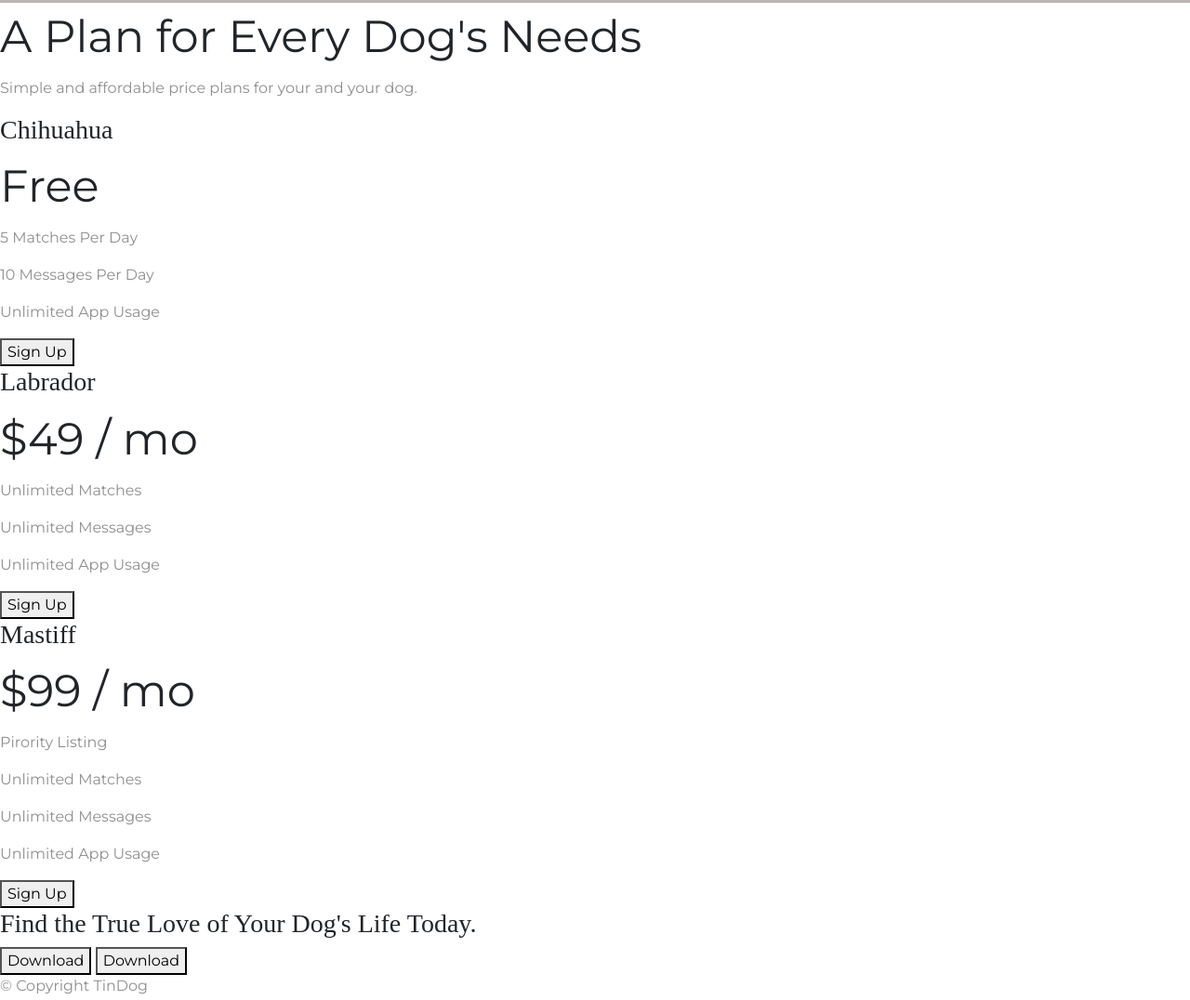
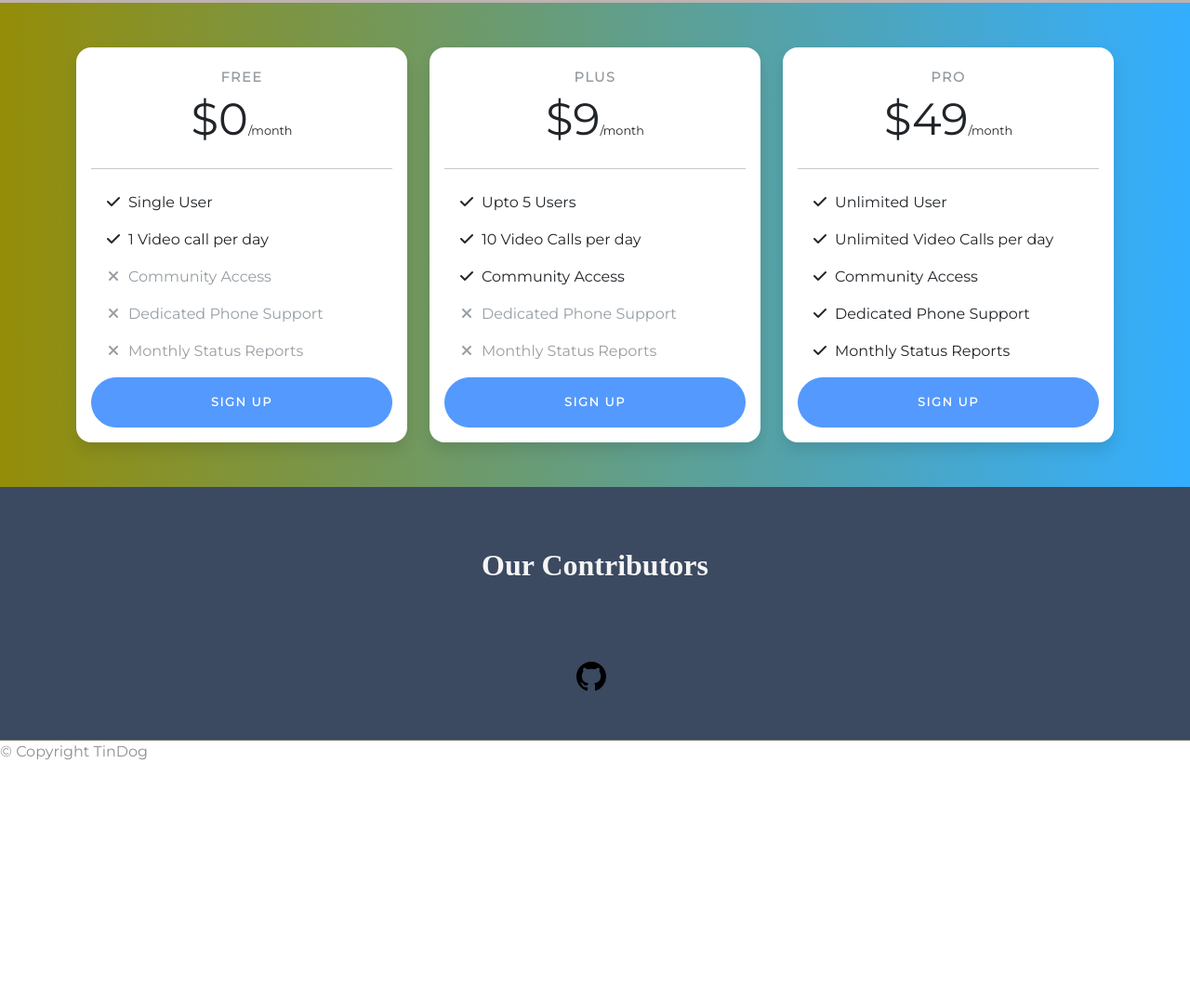
Before and after one commit to thisisamanmishra/Tindog, a plain HTML site: page index.html in a window 1280 px wide. Shown: the part 2036-3112 px from the top of the page at 93% size. After the commit the page ends 2873 px from the top, so only its background shows below. Drawn offline with nearby package versions, Linux system fonts and the light colour scheme; no server answers.

Commit message:
pricing-section-added and contributors section added

```diff
--- a/css/styles.css
+++ b/css/styles.css
@@ -98,3 +98,125 @@ h3{
   width: 15%;
   margin: 20px 20px 15px;
 }
+section.pricing {
+  background: #948d08;
+  background: linear-gradient(to right, #948d08, #33AEFF);
+}
+
+.pricing .card {
+  border: none;
+  border-radius: 1rem;
+  transition: all 0.2s;
+  box-shadow: 0 0.5rem 1rem 0 rgba(0, 0, 0, 0.1);
+}
+
+.pricing hr {
+  margin: 1.5rem 0;
+}
+
+.pricing .card-title {
+  margin: 0.5rem 0;
+  font-size: 0.9rem;
+  letter-spacing: .1rem;
+  font-weight: bold;
+}
+
+.pricing .card-price {
+  font-size: 3rem;
+  margin: 0;
+}
+
+.pricing .card-price .period {
+  font-size: 0.8rem;
+}
+
+.pricing ul li {
+  margin-bottom: 1rem;
+}
+
+.pricing .text-muted {
+  opacity: 0.7;
+}
+
+.pricing .btn {
+  font-size: 80%;
+  border-radius: 5rem;
+  letter-spacing: .1rem;
+  font-weight: bold;
+  padding: 1rem;
+  opacity: 0.7;
+  transition: all 0.2s;
+}
+
+/* Hover Effects on Card */
+
+@media (min-width: 992px) {
+  .pricing .card:hover {
+    margin-top: -.25rem;
+    margin-bottom: .25rem;
+    box-shadow: 0 0.5rem 1rem 0 rgba(0, 0, 0, 0.3);
+  }
+
+  .pricing .card:hover .btn {
+    opacity: 1;
+  }
+}
+.contributors-container {
+  display: flex;
+  flex-direction: column;
+  justify-content: center;
+  align-items: center;
+  background-color: #3b4961;
+  padding-bottom: 2.75rem;
+  border-bottom: 1px solid gray;
+}
+
+.contributors-container h1 {
+  color: whitesmoke;
+  text-align: center;
+  font-size: 2rem;
+  font-weight: 600;
+  margin: 2.5rem 0;
+}
+
+.contributors {
+  display: flex;
+  flex-direction: row;
+  justify-content: center;
+  align-items: center;
+  flex-wrap: wrap;
+  gap: 1rem;
+  margin: 0 8%;
+}
+
+.avatar {
+  border-radius: 50%;
+  width: 4rem;
+}
+
+.contribute-btn {
+  display: flex;
+  align-items: center;
+  color: whitesmoke;
+  padding: 5px 10px;
+  border-radius: 20px;
+  font-size: 1.25rem;
+  font-weight: 700;
+  margin-top: 3rem;
+  letter-spacing: 1.5px;
+  background-color: #003479;
+}
+
+.contribute-btn img {
+  width: 2.2rem;
+  color: black;
+  margin-right: 5px;
+}
+.contributors {
+margin-top: 20px;
+margin-bottom: 20px;
+}
+
+.contributors-container {
+padding-top: 20px;
+}
--- a/index.html
+++ b/index.html
@@ -13,6 +13,7 @@
   <script src="https://kit.fontawesome.com/aee3f58ecb.js" crossorigin="anonymous"></script>
 
   <script src="https://cdn.jsdelivr.net/npm/bootstrap@5.2.0-beta1/dist/js/bootstrap.bundle.min.js" integrity="sha384-pprn3073KE6tl6bjs2QrFaJGz5/SUsLqktiwsUTF55Jfv3qYSDhgCecCxMW52nD2" crossorigin="anonymous"></script>
+  <script src="./js/index.js"></script>
 
 </head>
 
@@ -132,53 +133,96 @@
 
   <!-- Pricing -->
 
-  <section id="pricing">
-
-    <h2>A Plan for Every Dog's Needs</h2>
-    <p>Simple and affordable price plans for your and your dog.</p>
-
-
-    <h3>Chihuahua</h3>
-    <h2>Free</h2>
-    <p>5 Matches Per Day</p>
-    <p>10 Messages Per Day</p>
-    <p>Unlimited App Usage</p>
-    <button type="button">Sign Up</button>
-
-
-    <h3>Labrador</h3>
-    <h2>$49 / mo</h2>
-    <p>Unlimited Matches</p>
-    <p>Unlimited Messages</p>
-    <p>Unlimited App Usage</p>
-    <button type="button">Sign Up</button>
-
-
-    <h3>Mastiff</h3>
-    <h2>$99 / mo</h2>
-    <p>Pirority Listing</p>
-    <p>Unlimited Matches</p>
-    <p>Unlimited Messages</p>
-    <p>Unlimited App Usage</p>
-    <button type="button">Sign Up</button>
-
-  </section>
-
-
-  <!-- Call to Action -->
-
-  <section id="cta">
-
-    <h3>Find the True Love of Your Dog's Life Today.</h3>
-    <button type="button">Download</button>
-    <button type="button">Download</button>
-
+  <section class="pricing py-5">
+    <div class="container">
+      <div class="row">
+        <!-- Free Tier -->
+        <div class="col-lg-4">
+          <div class="card mb-5 mb-lg-0">
+            <div class="card-body">
+              <h5 class="card-title text-muted text-uppercase text-center">Free</h5>
+              <h6 class="card-price text-center">$0<span class="period">/month</span></h6>
+              <hr>
+              <ul class="fa-ul">
+                <li><span class="fa-li"><i class="fas fa-check"></i></span>Single User</li>
+                <li><span class="fa-li"><i class="fas fa-check"></i></span>1 Video call per day</li>
+                  <li class="text-muted"><span class="fa-li"><i class="fas fa-times"></i></span>Community Access</li>
+                <li class="text-muted"><span class="fa-li"><i class="fas fa-times"></i></span>Dedicated
+                  Phone Support</li>
+                <li class="text-muted"><span class="fa-li"><i class="fas fa-times"></i></span>Monthly Status
+                  Reports</li>
+              </ul>
+              <div class="d-grid">
+                <a href="#" class="btn btn-primary text-uppercase">Sign Up</a>
+              </div>
+            </div>
+          </div>
+        </div>
+        <!-- Plus Tier -->
+        <div class="col-lg-4">
+          <div class="card mb-5 mb-lg-0">
+            <div class="card-body">
+              <h5 class="card-title text-muted text-uppercase text-center">Plus</h5>
+              <h6 class="card-price text-center">$9<span class="period">/month</span></h6>
+              <hr>
+              <ul class="fa-ul">
+                <li><span class="fa-li"><i class="fas fa-check"></i></span>Upto 5 Users</li>
+                <li><span class="fa-li"><i class="fas fa-check"></i></span>10 Video Calls per day</li>
+                <li><span class="fa-li"><i class="fas fa-check"></i></span>Community Access</li>
+                <li class="text-muted"><span class="fa-li"><i class="fas fa-times"></i></span>Dedicated
+                  Phone Support</li>
+                <li class="text-muted"><span class="fa-li"><i class="fas fa-times"></i></span>Monthly Status
+                  Reports</li>
+              </ul>
+              <div class="d-grid">
+                <a href="#" class="btn btn-primary text-uppercase">Sign up</a>
+              </div>
+            </div>
+          </div>
+        </div>
+        <!-- Pro Tier -->
+        <div class="col-lg-4">
+          <div class="card">
+            <div class="card-body">
+              <h5 class="card-title text-muted text-uppercase text-center">Pro</h5>
+              <h6 class="card-price text-center">$49<span class="period">/month</span></h6>
+              <hr>
+              <ul class="fa-ul">
+                <li><span class="fa-li"><i class="fas fa-check"></i></span>Unlimited User</li>
+                <li><span class="fa-li"><i class="fas fa-check"></i></span>Unlimited Video Calls per day</li>
+                <li><span class="fa-li"><i class="fas fa-check"></i></span>Community Access</li>
+                <li><span class="fa-li"><i class="fas fa-check"></i></span>Dedicated Phone Support</li>
+                <li><span class="fa-li"><i class="fas fa-check"></i></span>Monthly Status Reports</li>
+              </ul>
+              <div class="d-grid">
+                <a href="#" class="btn btn-primary text-uppercase">Sign UP</a>
+              </div>
+            </div>
+          </div>
+        </div>
+      </div>
+    </div>
   </section>
 
 
   <!-- Footer -->
+  <!--Contributors section -->
 
-  <footer id="footer">
+  <div class="contributors-container">
+    <h1>Our Contributors</h1>
+    <div class="contributors" id="contributors">
+    </div>
+    <a href="https://github.com/thisisamanmishra/Tindog" target="_blank" class=" w-10"> </a>
+    <!-- Github icon -->
+    <svg xmlns="http://www.w3.org/2000/svg" width="40" height="40" class="fill-white" viewBox="0 0 20 20">
+      <path
+        d="M8 0C3.58 0 0 3.58 0 8c0 3.54 2.29 6.53 5.47 7.59.4.07.55-.17.55-.38 0-.19-.01-.82-.01-1.49-2.01.37-2.53-.49-2.69-.94-.09-.23-.48-.94-.82-1.13-.28-.15-.68-.52-.01-.53.63-.01 1.08.58 1.23.82.72 1.21 1.87.87 2.33.66.07-.52.28-.87.51-1.07-1.78-.2-3.64-.89-3.64-3.95 0-.87.31-1.59.82-2.15-.08-.2-.36-1.02.08-2.12 0 0 .67-.21 2.2.82.64-.18 1.32-.27 2-.27.68 0 1.36.09 2 .27 1.53-1.04 2.2-.82 2.2-.82.44 1.1.16 1.92.08 2.12.51.56.82 1.27.82 2.15 0 3.07-1.87 3.75-3.65 3.95.29.25.54.73.54 1.48 0 1.07-.01 1.93-.01 2.2 0 .21.15.46.55.38A8.012 8.012 0 0 0 16 8c0-4.42-3.58-8-8-8z" />
+    </svg>
+  </div>
+
+  <!-- Contributors section ends -->
+
+  <footer id="foot">
 
     <p>© Copyright TinDog</p>
 
--- /dev/null
+++ b/js/index.js
@@ -0,0 +1,37 @@
+// Script for to get Github contributors list
+const contributors = document.getElementById("contributors");
+const repo = "Tindog";
+const owner = "thisisamanmishra";
+const apiURL = `https://api.github.com/repos/${owner}/${repo}/contributors`;
+
+function displayContributors(contributorsList) {
+  contributorsList.forEach((contributor) => {
+    // create anchor tag and set relevant attributes
+    const link = document.createElement("a");
+    link.setAttribute("href", contributor.html_url);
+    link.setAttribute("target", "_blank");
+
+    // create image element and set relevant attributes
+    const avatar = document.createElement("img");
+    avatar.setAttribute("class", "avatar");
+    avatar.setAttribute("src", contributor.avatar_url);
+    avatar.setAttribute("title", contributor.login);
+    avatar.setAttribute("alt", contributor.login);
+
+    link.appendChild(avatar);
+    contributors.appendChild(link);
+  });
+}
+
+// get contributors list  from github API
+async function getContributorsList() {
+  try {
+    const response = await fetch(apiURL);
+    const contributors = await response.json();
+    displayContributors(contributors);
+  } catch (error) {
+    console.log(error);
+  }
+}
+
+getContributorsList();
```
